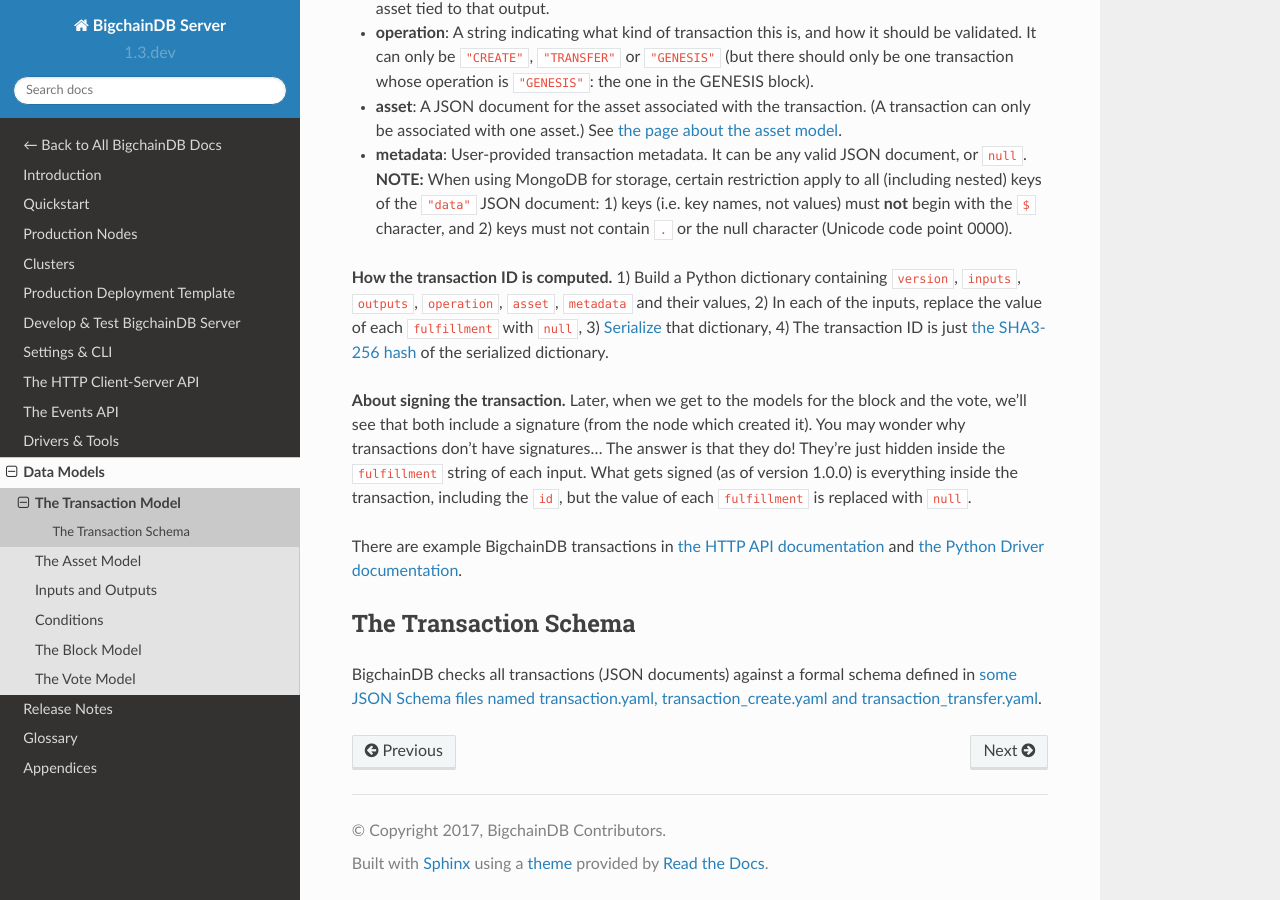
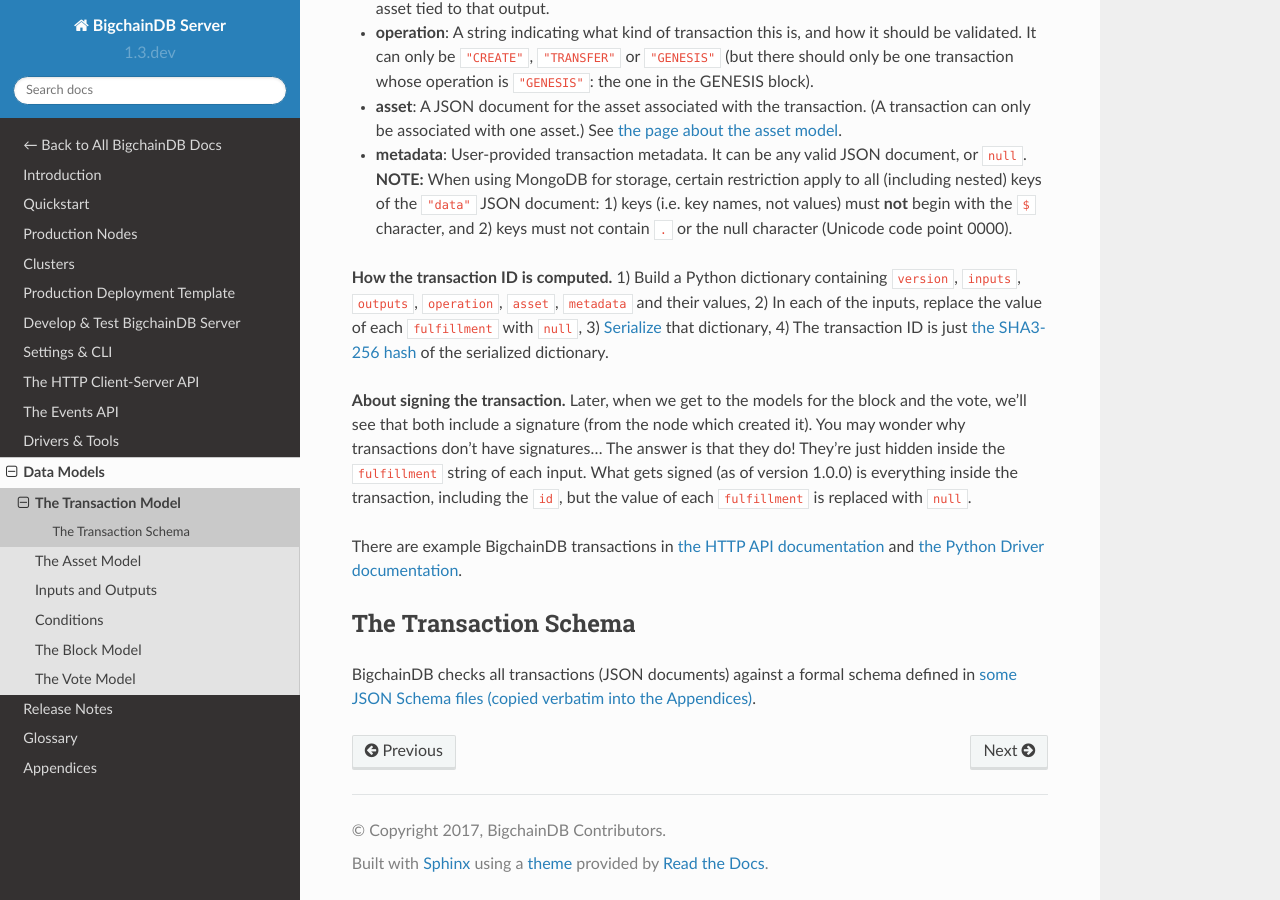
Before and after one commit to bigchaindb/bigchaindb, a Sphinx documentation site: the page built from docs/server/source/data-models/transaction-model.rst, in a window 1280 px wide and 900 px high, scrolled down 677 px. Built offline with Sphinx 7.4.7 and the Read the Docs theme 2.0.0, drawn with Linux system fonts in a browser that asks for light colours.

Commit message:
Updated all code/docs referencing the transaction schema files by name

```diff
--- a/docs/server/source/data-models/transaction-model.rst
+++ b/docs/server/source/data-models/transaction-model.rst
@@ -68,7 +68,6 @@ The Transaction Schema
 ----------------------
 
 BigchainDB checks all transactions (JSON documents)
-against a formal schema defined in :ref:`some JSON Schema files named
-transaction.yaml,
-transaction_create.yaml and
-transaction_transfer.yaml <The Transaction Schema Files>`.
+against a formal schema defined in :ref:`some JSON Schema files
+(copied verbatim into the Appendices)
+<The Transaction Schema Files>`.
```
Also changed, not shown: docs/server/source/appendices/tx-yaml-files.rst (+11 -14 lines), 1 other file.
